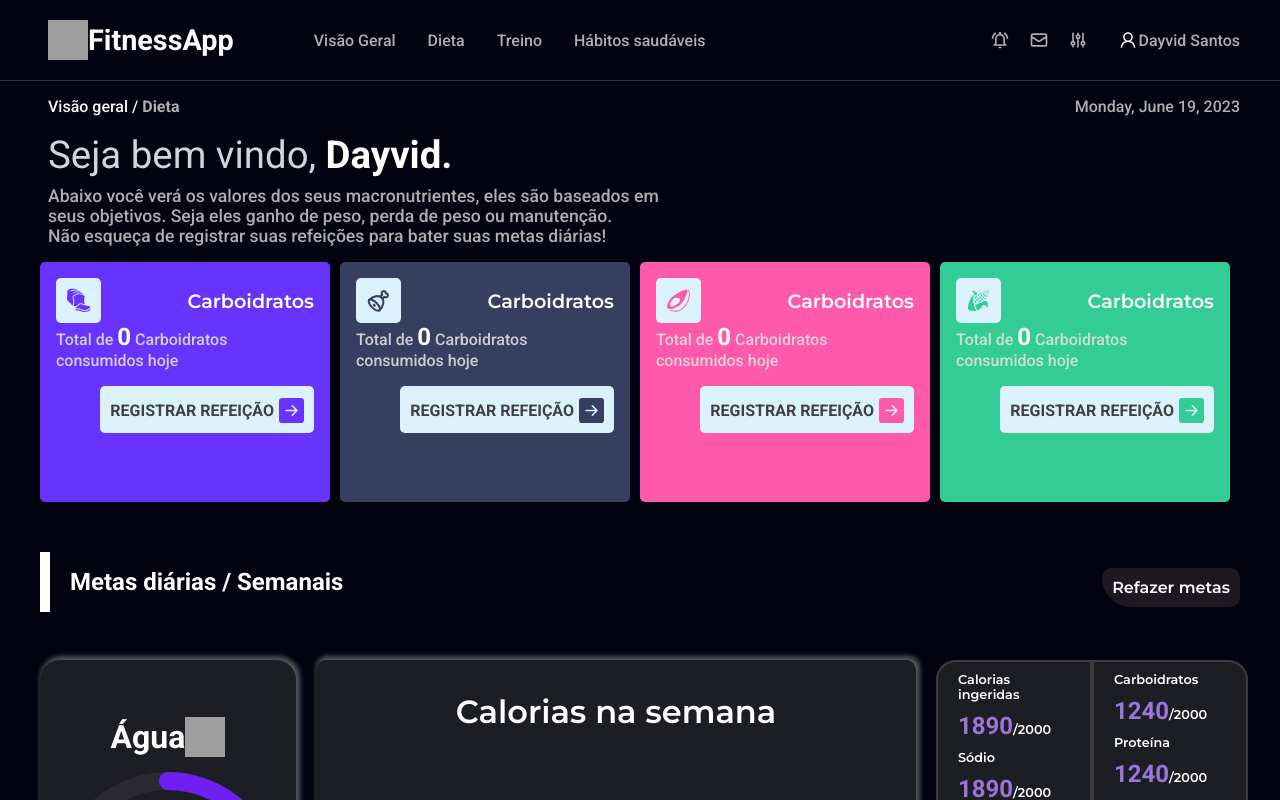
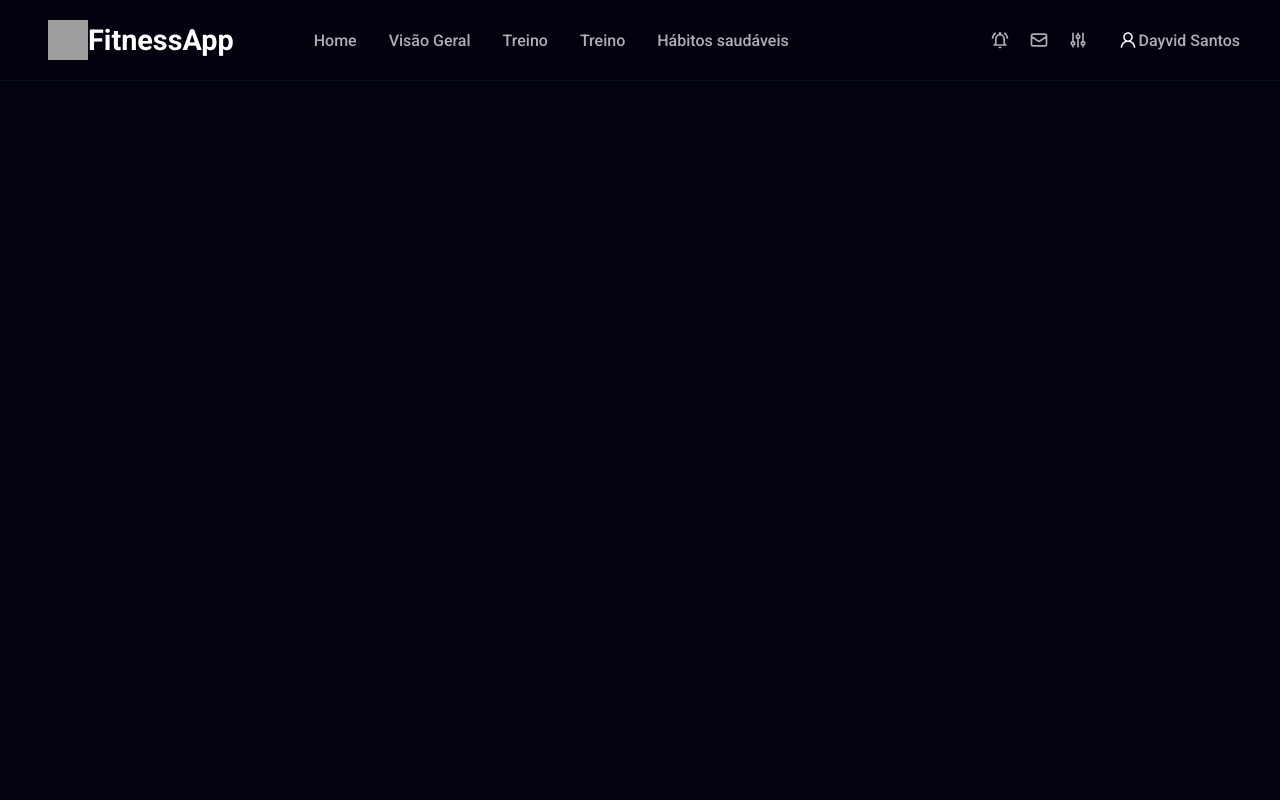
Before and after one commit to dayvid-s/FitnessApp, a Next.js app: page / in a window 1280 px wide. Shown: the top 800 px of the page. Built offline with nearby package versions, Linux system fonts and the light colour scheme; grey boxes are pictures that could not be loaded; a web font is replaced by a local one.

Commit message:
feat: created Home page

```diff
--- a/src/components/FoodList/index.tsx
+++ b/src/components/FoodList/index.tsx
@@ -1,5 +1,4 @@
-// TODO: adicionar recolher e abrir conteudo do alimento encontrado.
-// .Adicionar cor responsiva ao nutrient em nutrient area
+//TODO: .Adicionar cor responsiva ao nutrient em nutrient area
 import {
   AddFoodArea,
   AreaOfAddingNutrientAmounts,
--- a/src/components/GlobalHeader/index.tsx
+++ b/src/components/GlobalHeader/index.tsx
@@ -17,8 +17,13 @@ export function GlobalHeader (){
         width="40px" height="40px"/>
       <h3>FitnessApp</h3>
       <NavBar>
-        <a>Visão Geral</a>
-        <a>Dieta</a>
+        <Link legacyBehavior  href="/">
+          <a>Home</a>
+        </Link>
+        <Link legacyBehavior  href="/overview">
+          <a>Visão Geral</a>
+        </Link>
+        <a>Treino</a>
         <Link legacyBehavior  href="/workouts">
           <a>Treino</a>
         </Link>
--- a/src/components/GlobalHeader/styles.ts
+++ b/src/components/GlobalHeader/styles.ts
@@ -1,14 +1,15 @@
 import styled from "styled-components"
 
 export const HeaderArea = styled.header`
+    background-color: #02020f;
     height: 4rem;
     margin: 0 auto;
     display: flex;
     flex-direction: row;
     align-items: center;
     padding:2.5rem;
-    border-bottom: 0.80px solid;
-    border-color: #353535;
+    border-bottom: 1px solid;
+    border-color: #090f24;
     img{
         margin-left: 0.5rem;
         cursor: pointer;
--- a/src/components/NutrientsInfo/styles.ts
+++ b/src/components/NutrientsInfo/styles.ts
@@ -103,7 +103,14 @@ export const RegisterMealButton = styled.button<IconWrapperProps>`
     padding: 12px 10px 10px;
     border-radius:5px;
     border: none;
+    &:hover {
+    background-color: #bdb8fa;
+    svg{
+        color: #bdb8fa;
 
+
+    }
+    }
     svg{
 
         margin-left:5px;
@@ -112,6 +119,10 @@ export const RegisterMealButton = styled.button<IconWrapperProps>`
         height:25px;
 
         ${({ nutrientType }) => (nutrientType == "fiber") && css`
+        &:hover {
+            color: #bdb8fa;
+
+        }
         color: var(--green)`};
 
         ${({ nutrientType }) => (nutrientType == "carb") && css`
--- a/src/components/TrainningAndFoods/index.tsx
+++ b/src/components/TrainningAndFoods/index.tsx
@@ -39,7 +39,7 @@ export function TrainningAndFoods() {
             <h1>Crepioca recheada de frango</h1>
             <div>
               <p>Lanche nutritivo e saudável para você substituir pães e massas!</p>
-              <Image src={Crepioca} width={150} height={150} alt={"Crepioca"} />
+              <Image src={Crepioca}  alt={"Crepioca"} />
             </div>
 
           </FoodsWrapper>
@@ -48,7 +48,7 @@ export function TrainningAndFoods() {
             <div>
               <p>Essa panqueca com whey protein vai deixar todo mundo querendo mais!
               </p>
-              <Image src={Pancake} width={150} height={150} alt={"Mingau de aveia"} />
+              <Image src={Pancake}  alt={"Mingau de aveia"} />
             </div>
 
           </FoodsWrapper>
@@ -58,7 +58,7 @@ export function TrainningAndFoods() {
             <h1>Mingau de aveia com morango </h1>
             <div>
               <p> Mingau super prático especialmente para quem esta sem apetite. </p>
-              <Image src={OatMealPorridge} width={190} height={150} alt={"Mingau de aveia"} />
+              <Image src={OatMealPorridge}  alt={"Mingau de aveia"} />
             </div>
 
           </FoodsWrapper>
--- a/src/components/TrainningAndFoods/styles.ts
+++ b/src/components/TrainningAndFoods/styles.ts
@@ -114,5 +114,8 @@ export const FoodsWrapper = styled.div`
     /* font-family: 'Neue Haas Grotesk Text Pro', sans-serif; */
 
 
+  }img{
+    width: 150px;
+    height: auto;
   }
 `
--- /dev/null
+++ b/src/pages/home/index.tsx
@@ -0,0 +1,13 @@
+import { GlobalHeader } from "@component/components/GlobalHeader"
+import {
+  Container
+} from "./styles"
+
+export default function Home() {
+  return (
+    <Container>
+      <GlobalHeader/>
+    </Container>
+
+  )
+}
--- /dev/null
+++ b/src/pages/home/styles.ts
@@ -0,0 +1,6 @@
+import styled from "styled-components"
+
+export const Container = styled.div`
+
+
+`
--- a/src/pages/index.tsx
+++ b/src/pages/index.tsx
@@ -1,6 +1,6 @@
 import { GlobalStyle } from "@component/styles/styles"
 import Head from "next/head"
-import Overview from "./overview"
+import Home from "./home"
 
 
 export default function Initial() {
@@ -11,7 +11,7 @@ export default function Initial() {
         <title>Página inicial - FitnessApp</title>
       </Head>
 
-      <Overview/>
+      <Home/>
     </>
 
   )
```
